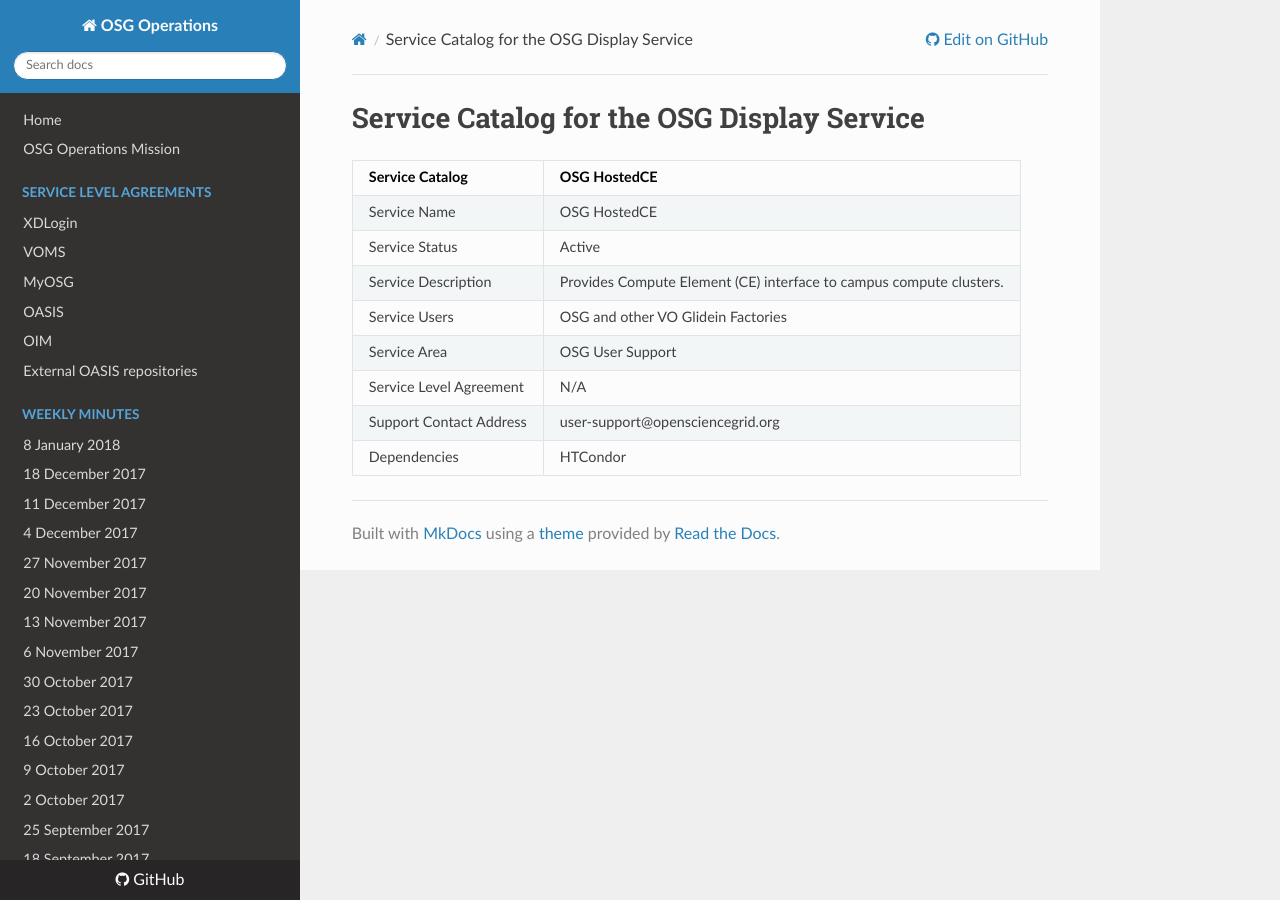
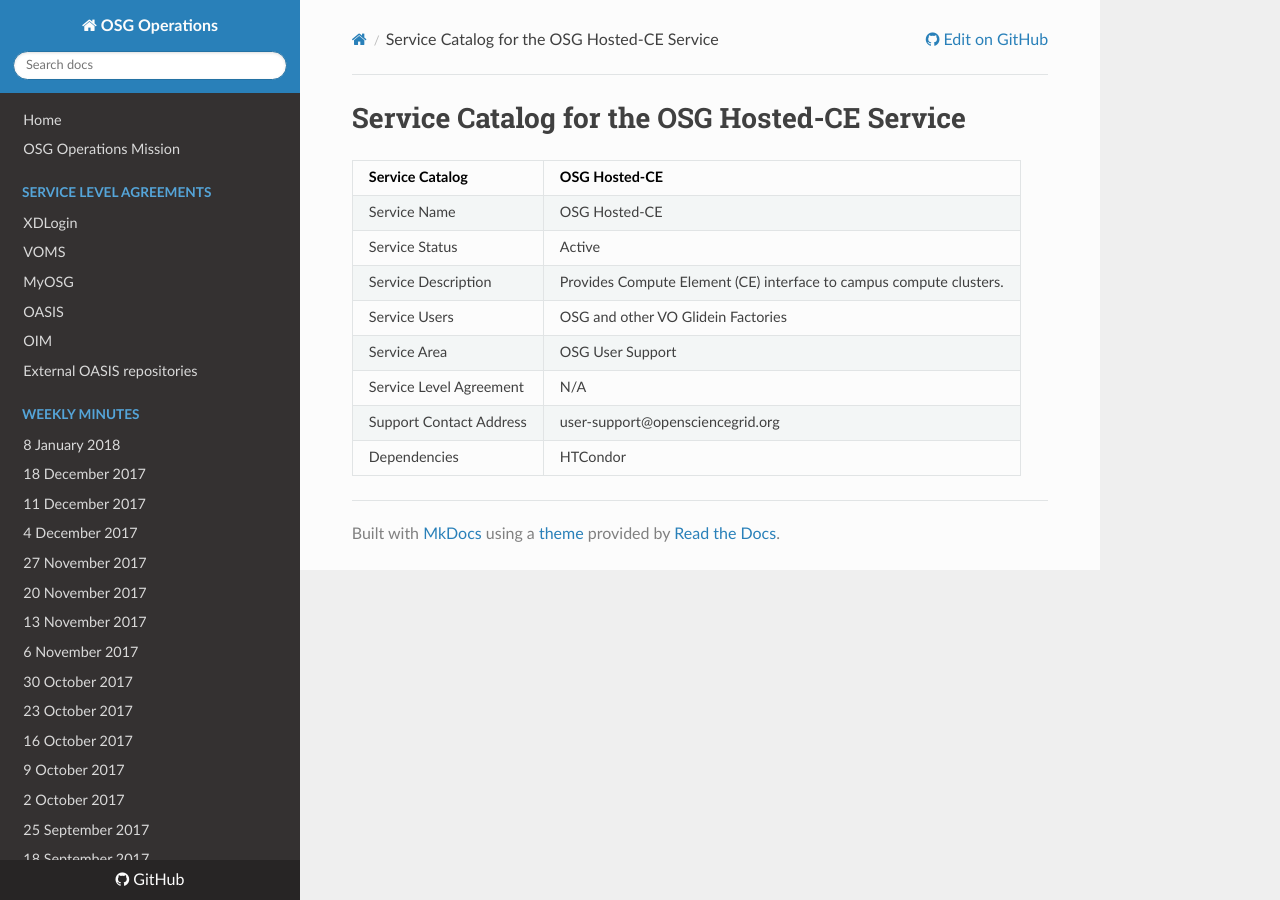
Before and after one commit to osg-htc/operations, an MkDocs documentation site: the page built from docs/ServiceManagement/ServiceCatalog/SC_HostedCE.md, in a window 1280 px wide. Built offline with MkDocs 1.6.1, drawn with Linux system fonts in a browser that asks for light colours; nearby versions of some CDN libraries; old or Windows-style settings are respelled for this version of MkDocs.

Commit message:
Update SC_HostedCE.md

```diff
--- a/docs/ServiceManagement/ServiceCatalog/SC_HostedCE.md
+++ b/docs/ServiceManagement/ServiceCatalog/SC_HostedCE.md
@@ -1,8 +1,8 @@
-# Service Catalog for the OSG Display Service
+# Service Catalog for the OSG Hosted-CE Service
 
-| Service Catalog     | OSG HostedCE |
+| Service Catalog     | OSG Hosted-CE |
 |---------------------|-------------|
-| Service Name        | OSG HostedCE |
+| Service Name        | OSG Hosted-CE |
 | Service Status      | Active      |
 | Service Description | Provides Compute Element (CE) interface to campus compute clusters. |
 | Service Users       | OSG and other VO Glidein Factories |
```
